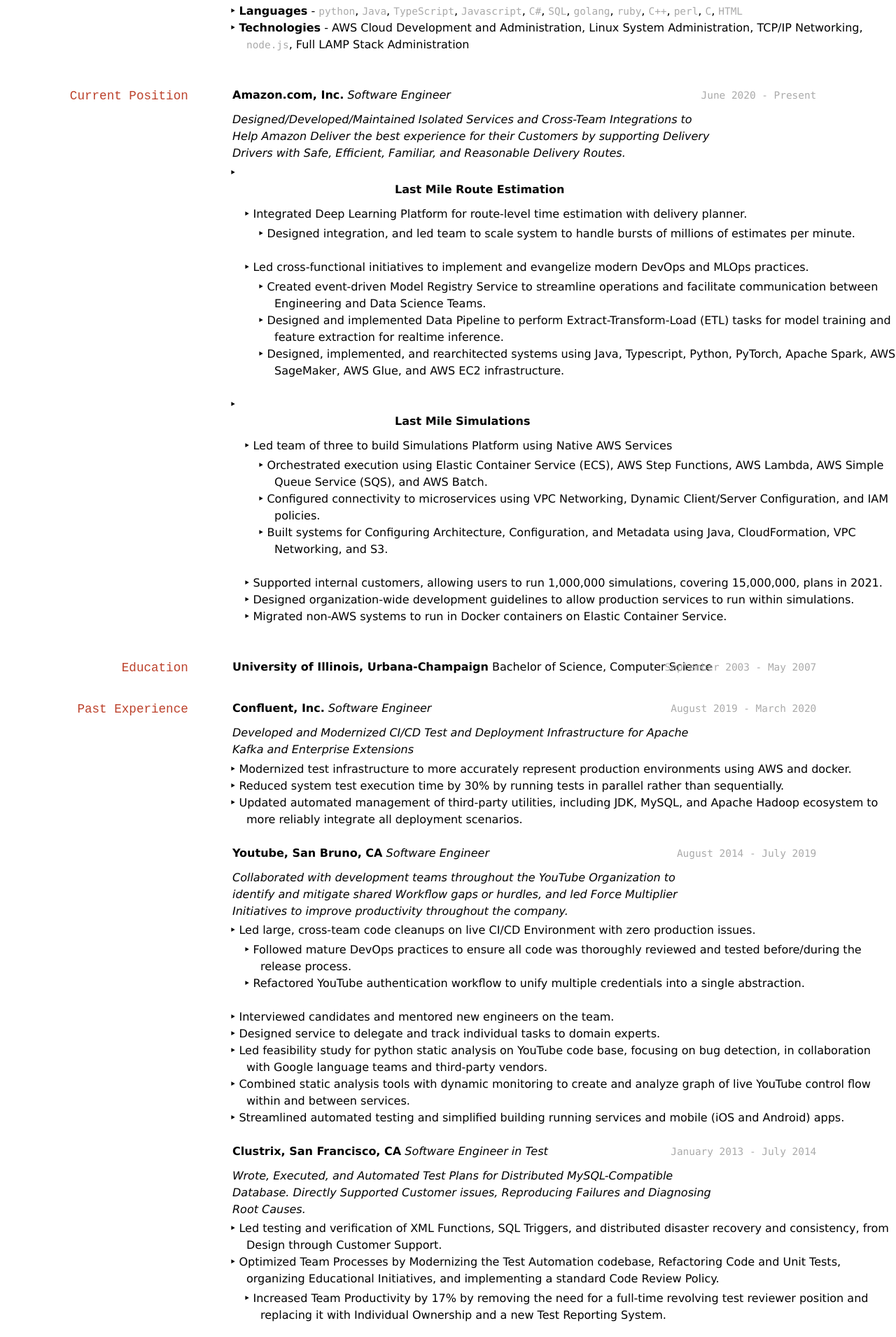
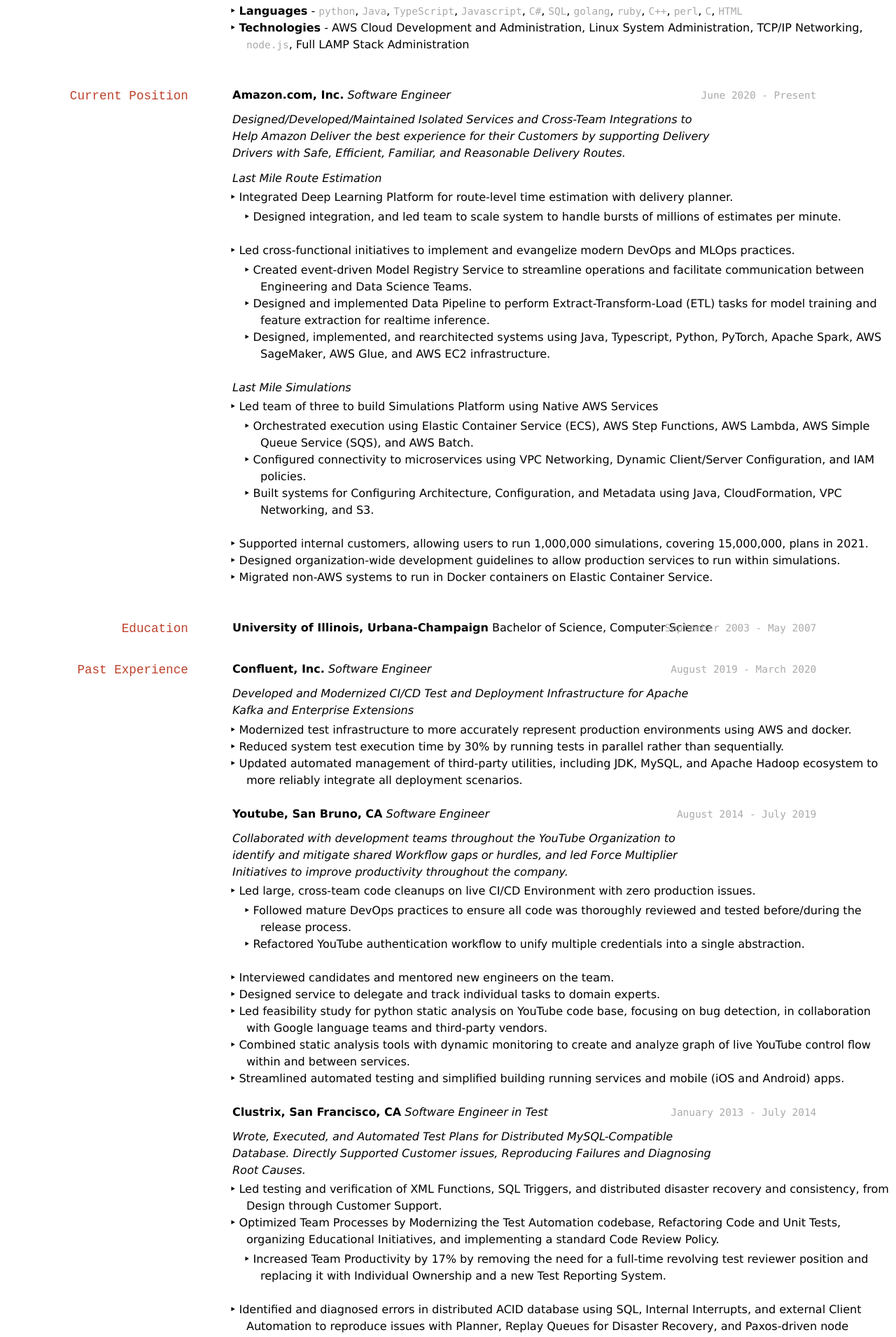
Before and after one commit to jspong/jspong.github.io, a Jekyll site: the page built from resume.md, in a window 1280 px wide. Shown: the part 343-2253 px from the top of the page at 70% size. Built offline with Jekyll 4.4.1, drawn with Linux system fonts in a browser that asks for light colours.

Commit message:
fixup Amazon subteam formatting

```diff
--- a/resume.md
+++ b/resume.md
@@ -34,7 +34,7 @@
 
 _Designed/Developed/Maintained Isolated Services and Cross-Team Integrations to Help Amazon Deliver the best experience for their Customers by supporting Delivery Drivers with Safe, Efficient, Familiar, and Reasonable Delivery Routes._
 
-* **Last Mile Route Estimation**
+*Last Mile Route Estimation*
 
   * Integrated Deep Learning Platform for route-level time estimation with delivery planner.
     * Designed integration, and led team to scale system to handle bursts of millions of estimates per minute.
@@ -43,7 +43,7 @@
     * Designed and implemented Data Pipeline to perform Extract-Transform-Load (ETL) tasks for model training and feature extraction for realtime inference.
     * Designed, implemented, and rearchitected systems using Java, Typescript, Python, PyTorch, Apache Spark, AWS SageMaker, AWS Glue, and AWS EC2 infrastructure.
 
-* **Last Mile Simulations**
+*Last Mile Simulations*
 
   * Led team of three to build Simulations Platform using Native AWS Services
     * Orchestrated execution using Elastic Container Service (ECS), AWS Step Functions, AWS Lambda, AWS Simple Queue Service (SQS), and AWS Batch.
```
